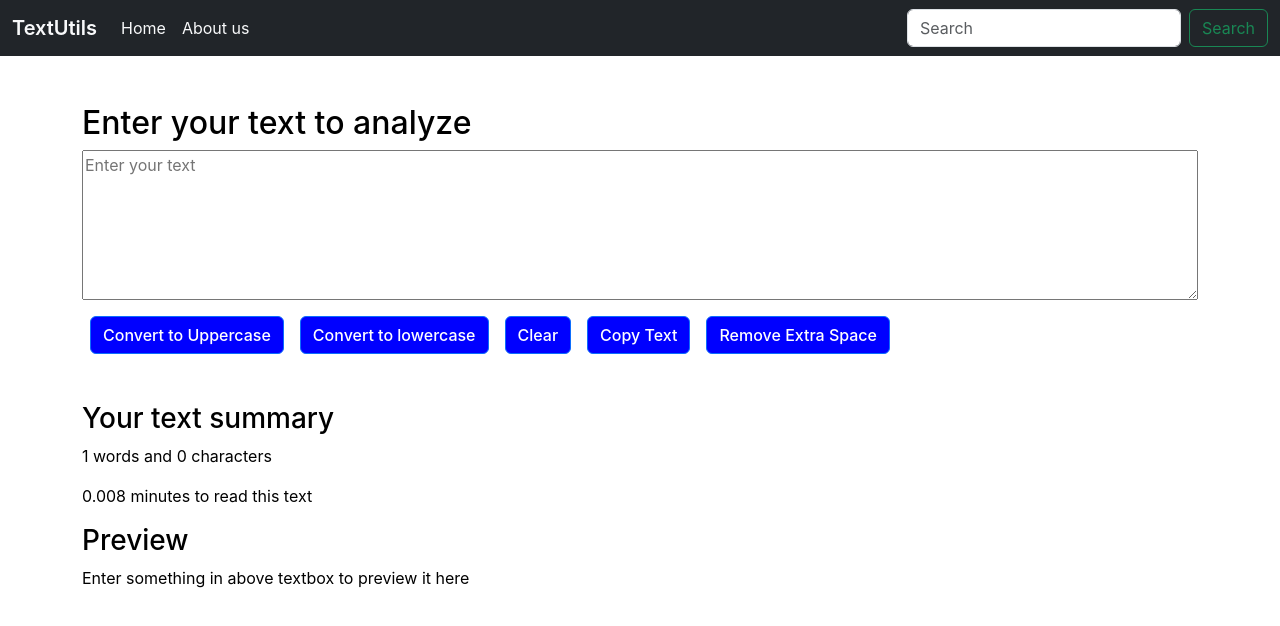
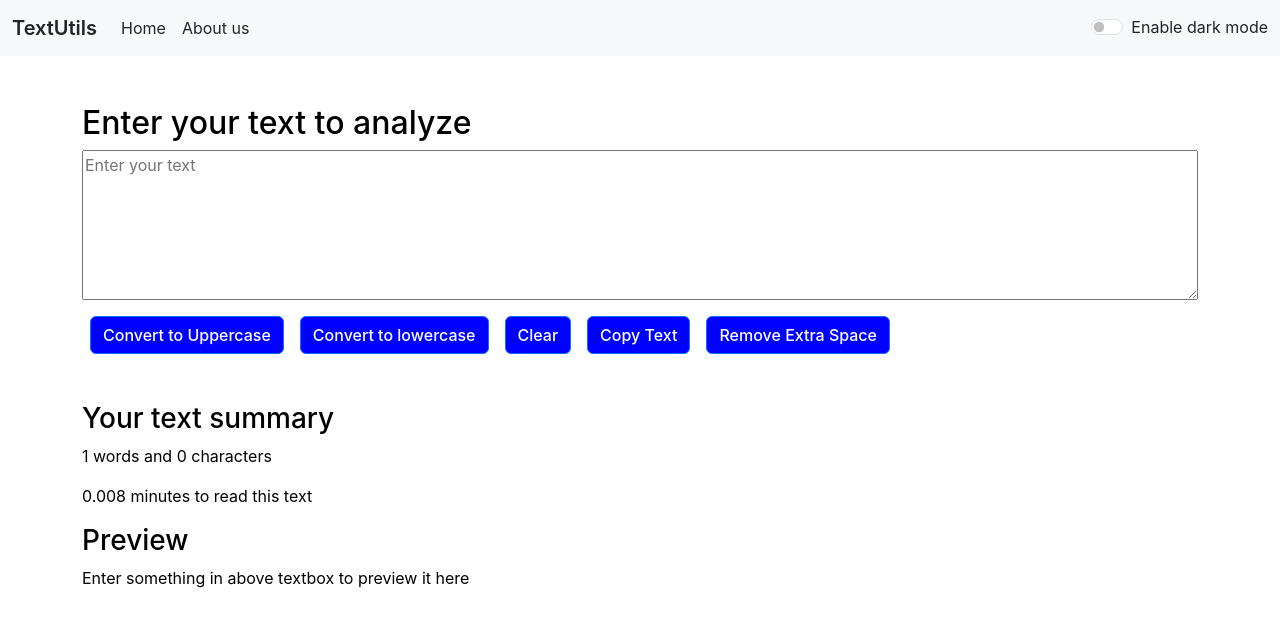
Before and after one commit to Nitinkumar2905/TextUtils-react, a React (Create React App) app: page / in a window 1280 px wide. Shown: the top 626 px of the page. Built offline with nearby package versions, Linux system fonts and the light colour scheme.

Commit message:
added change mode button

```diff
--- a/src/Components/Navbar.jsx
+++ b/src/Components/Navbar.jsx
@@ -4,26 +4,28 @@ import PropTypes from 'prop-types'
 export default function Navbar(props) {
   return (
     <>
-        <nav className="navbar navbar-expand-lg bg-dark">
+        <nav className={`navbar navbar-expand-lg bg-${props.mode}`}>
             <div className="container-fluid">
-                <a className="navbar-brand text-light fw-semibold" href="/">{props.title}</a>
-                <button className="navbar-toggler" type="button" data-bs-toggle="collapse" data-bs-target="#navbarSupportedContent" aria-controls="navbarSupportedContent" aria-expanded="false" aria-label="Toggle navigation">
-                    <span className="navbar-toggler-icon"></span>
-                </button>
+                <a className={`navbar-brand fw-semibold text-${props.mode==='light'?'dark':'light'} `} href="/">{props.title}</a>
                 <div className="collapse navbar-collapse" id="navbarSupportedContent">
                     <ul className="navbar-nav me-auto mb-2 mb-lg-0">
                         <li className="nav-item">
-                            <a className=" text-light nav-link active" aria-current="page" href="/">Home</a>
+                            <a className={` nav-link active text-${props.mode==='light'?'dark':'light'} `} aria-current="page" href="/">Home</a>
                         </li>
                         <li className="nav-item">
-                            <a className=" text-light nav-link" href="/">{props.about}</a>
+                            <a className={` nav-link active text-${props.mode==='light'?'dark':'light'} `} href="/">{props.about}</a>
                         </li>
                     </ul>
-                    <form className="d-flex" role="search">
+                    {/* <form className="d-flex" role="search">
                       <input className="form-control me-2" type="search" placeholder="Search" aria-label="Search"/>
                       <button className="btn btn-outline-success" type="submit">Search</button>
-                    </form>
+                    </form> */}
+                    <div className={`form-check form-switch text-${props.mode==='light'?'dark':'light'}`}>
+                        <input className="form-check-input" role='button' onClick={props.toggleMode} type="checkbox" id="flexSwitchCheckDefault"/>
+                        <label className='form-check-label' htmlFor="flexSwitchCheckDefault">Enable {props.buttonMode} mode</label>
+                    </div>
                 </div>
+
             </div>
         </nav>
     </>
```
